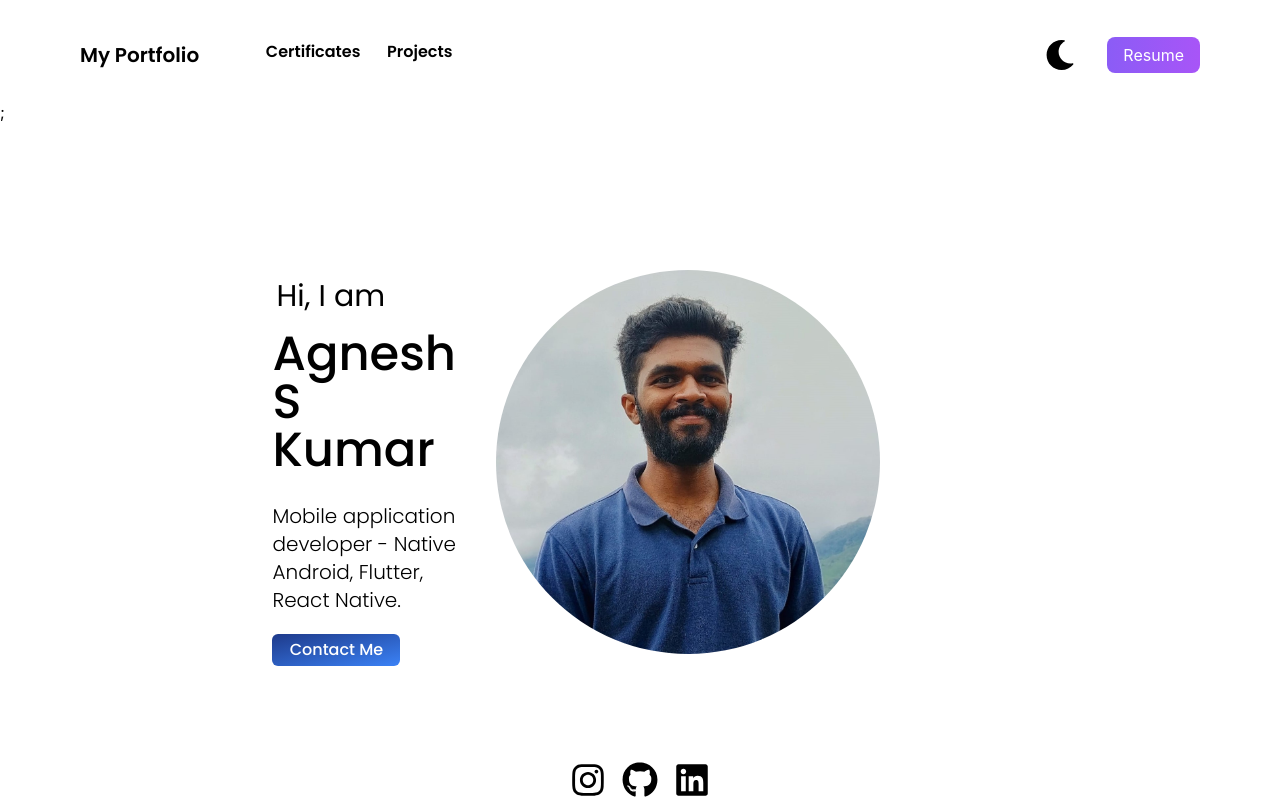
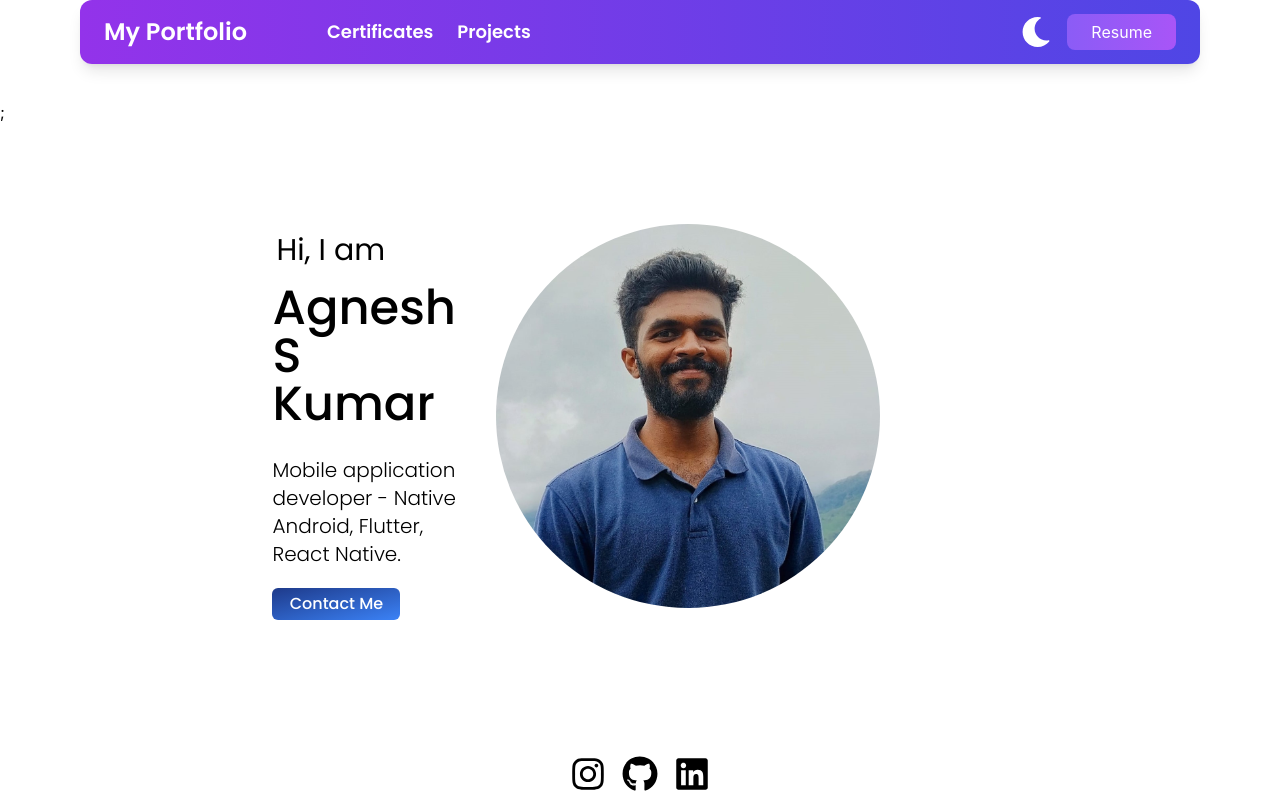
Before and after one commit to agnesh02/My-Portfolio-2023, a Next.js app: page / in a window 1280 px wide. Both pictures are taken after a click on the icon 1060 px from the left and 55 px from the top of the page. Shown: the top 800 px of the page. Built offline with nearby package versions, Linux system fonts and the light colour scheme.

Commit message:
improvements

```diff
--- a/pages/Contact.js
+++ b/pages/Contact.js
@@ -71,7 +71,7 @@ const Contact = function () {
   };
 
   return (
-    <section className={`h-screen ${darkMode ? "bg-gray-900" : "bg-white"}`}>
+    <section id="contact" className={`h-screen ${darkMode ? "bg-gray-900" : "bg-white"}`}>
       <div
         className={`mx-auto mt-32 max-w-[700px] rounded-3xl px-5 py-10 ${
           darkMode ? "bg-white" : "bg-gray-100"
--- a/pages/Intro.js
+++ b/pages/Intro.js
@@ -28,7 +28,7 @@ const Intro = function () {
       <main className="bg-white px-4 dark:bg-gray-900 lg:px-80">
         <section
           className="flex h-screen flex-col justify-between lg:pt-28"
-          style={{ height: isLargeScreen ? "80vh" : "72vh" }}
+          style={{ height: isLargeScreen ? "85vh" : "76vh" }}
         >
           <div className="lg:flex  lg:justify-end lg:gap-10">
             <div className="flex flex-col justify-center">
@@ -42,7 +42,10 @@ const Intro = function () {
                 Mobile application developer - Native Android, Flutter, React
                 Native.
               </p>
-              <button className="mt-5 w-32 rounded-md bg-gradient-to-br from-blue-900 to-blue-500 py-1 font-poppins_medium text-white hover:bg-gradient-to-br hover:from-violet-900 hover:to-violet-500">
+              <button
+                className="mt-5 w-32 rounded-md bg-gradient-to-br from-blue-900 to-blue-500 py-1 font-poppins_medium text-white hover:bg-gradient-to-br hover:from-violet-900 hover:to-violet-500"
+                onClick={() => (window.location.href = "#contact")}
+              >
                 Contact Me
               </button>
             </div>
--- a/pages/MobileNav.js
+++ b/pages/MobileNav.js
@@ -32,7 +32,7 @@ const MobileNav = () => {
   return (
     <div>
       <button
-        className="fixed top-8 left-4 z-10 rounded-lg bg-gray-800 p-2 text-white"
+        className="fixed top-2.5 left-6 z-10 rounded-lg bg-gray-800 p-2 text-white"
         onClick={toggleNav}
       >
         <svg
--- a/pages/index.js
+++ b/pages/index.js
@@ -30,23 +30,18 @@ const Home = function () {
     return () => window.removeEventListener("resize", handleResize);
   }, []);
 
+  useEffect(() => {
+    if (window.location.hash === "#contact") {
+      window.history.replaceState(null, null, window.location.pathname);
+      window.scrollTo(0, 0);
+    }
+  }, []);
+
   const downloadResume = function () {
-    // fetch(
-    //   "../public/assets/cloud_college.png"
-    // ) // Replace 'path_to_your_file' with the actual file URL
-    //   .then((response) => response.blob())
-    //   .then((blob) => {
-    //     saveAs(blob, "Resume_Agnesh.pdf"); // Replace 'filename.ext' with the desired file name and extension
-    //   })
-    //   .catch((error) => {
-    //     console.error("Error downloading the file:", error);
-    //   });
-
     const link = document.createElement("a");
     link.href =
       "https://drive.google.com/file/d/1H7leexzj77C2md2vfG9OdlTZDVIB5PkQ/view?usp=sharing";
-    link.download = "agnesh_resume.pdf"; // Specify the desired file name
-
+    link.download = "agnesh_resume.pdf";
     link.dispatchEvent(
       new MouseEvent("click", {
         bubbles: true,
@@ -65,67 +60,72 @@ const Home = function () {
       </Head>
 
       <main className="bg-white px-4 dark:bg-gray-900 lg:px-20">
-        <section className="flex min-h-screen flex-col justify-between ">
-          <nav className="mb-12 flex justify-between py-10 ">
-            <div className="flex w-1/2 flex-row  text-center">
+        <section className="flex min-h-screen flex-col justify-between">
+          <nav className="mb-12 flex rounded-xl bg-gradient-to-r from-purple-600 to-indigo-600 py-4 px-6 shadow-lg">
+            {/* Left-aligned items */}
+            <div className="flex items-center space-x-8 lg:space-x-20">
               {!isLargeScreen && <MobileNav setIsActive={setCurrentPage} />}
               <button
-                className="ml-12 text-start font-poppins_semi_bold text-xl dark:text-white lg:ml-0"
-                onClick={() => {
-                  setCurrentPage(pages.home);
-                }}
+                className="font-poppins_semi_bold text-xl text-white transition duration-300 hover:text-gray-300 lg:text-2xl"
+                onClick={() => setCurrentPage(pages.home)}
               >
                 My Portfolio
               </button>
               {isLargeScreen && (
-                <ul className=" ml-10 flex w-60 flex-row justify-evenly dark:text-white">
-                  <li className="text-x font-poppins_semi_bold dark:text-white">
-                    <button onClick={() => setCurrentPage(pages.certificates)}>
+                <ul className="flex list-none items-center space-x-6 text-white">
+                  <li>
+                    <button
+                      className="font-poppins_semi_bold text-lg transition duration-300 hover:text-yellow-400"
+                      onClick={() => setCurrentPage(pages.certificates)}
+                    >
                       Certificates
                     </button>
                   </li>
-                  <li className="text-x font-poppins_semi_bold dark:text-white">
-                    <button onClick={() => setCurrentPage(pages.projects)}>
+                  <li>
+                    <button
+                      className="font-poppins_semi_bold text-lg transition duration-300 hover:text-red-500"
+                      onClick={() => setCurrentPage(pages.projects)}
+                    >
                       Projects
                     </button>
                   </li>
                 </ul>
               )}
             </div>
-            <ul className=" flex items-center dark:text-white">
-              <li className="text-2xl lg:text-3xl">
+
+            {/* Right-aligned items */}
+            <div className="ml-auto flex items-center space-x-4">
+              <li className="list-none text-2xl lg:text-3xl">
                 {darkMode ? (
-                  <FaSun onClick={() => setDarkMode(!darkMode)} />
+                  <FaSun
+                    onClick={() => setDarkMode(!darkMode)}
+                    className="cursor-pointer text-white transition duration-300 hover:text-gray-300"
+                  />
                 ) : (
-                  <FaMoon onClick={() => setDarkMode(!darkMode)} />
+                  <FaMoon
+                    onClick={() => setDarkMode(!darkMode)}
+                    className="cursor-pointer text-white transition duration-300 hover:text-gray-300"
+                  />
                 )}
               </li>
-              <li>
-                {/* <a
-                  className=" ml-8 rounded-lg bg-gradient-to-r from-violet-500 to-purple-500 px-4 py-2 text-white hover:from-red-600 hover:to-red-500"
-                  href="https://drive.google.com/uc?id=1okf-B-7W9KXgXtGU8aUrM7-5RGym_JCG"
-                  target="_blank"
-                  rel="noopener noreferrer"
-                >
-                  Download File
-                </a> */}
-
+              <li className="list-none">
                 <a
-                  className=" ml-8 cursor-pointer rounded-lg bg-gradient-to-r from-violet-500 to-purple-500 px-4 py-2 text-white hover:from-red-600 hover:to-red-500"
-                  onClick={() => {
-                    downloadResume();
-                  }}
+                  className="cursor-pointer rounded-lg bg-gradient-to-r from-violet-500 to-purple-500 px-6 py-2 text-white transition duration-300 hover:from-red-600 hover:to-red-500"
+                  onClick={() => downloadResume()}
                 >
                   Resume
                 </a>
               </li>
-            </ul>
+            </div>
           </nav>
-          {currentPage == pages.home && <Intro />}
-          {currentPage == pages.home && <NodeGraphSkills isLargeScreen={isLargeScreen}/>}
-          {currentPage == pages.home && <Contact />}
-          {currentPage == pages.certificates && <Certificates />}
-          {currentPage == pages.projects && <Projects />}
+
+          {currentPage === pages.home && <Intro />}
+          {currentPage === pages.home && (
+            <NodeGraphSkills isLargeScreen={isLargeScreen} />
+          )}
+          {currentPage === pages.home && <Contact />}
+          {currentPage === pages.certificates && <Certificates />}
+          {currentPage === pages.projects && <Projects />}
         </section>
       </main>
     </div>
```
